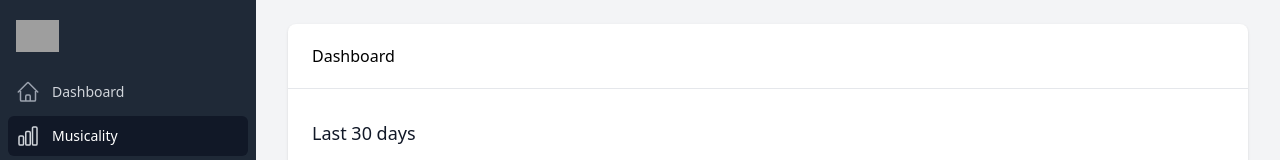
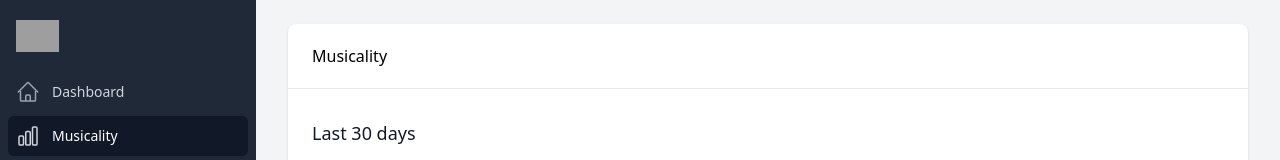
Before and after one commit to hotafrika/wails-vite-react-ts-tailwind-template, a React (Vite) app in the folder frontend/: page /music in a window 1280 px wide. Shown: the top 160 px of the page. Built offline with nearby package versions, Linux system fonts and the light colour scheme; grey boxes are pictures that could not be loaded.

Commit message:
card dynamic title

```diff
--- a/frontend/src/components/layout/HeaderFootwCard.tsx
+++ b/frontend/src/components/layout/HeaderFootwCard.tsx
@@ -1,11 +1,21 @@
 import React from "react";
+import {navigation } from "./Sidebar"
+import { useLocation } from 'react-router-dom';
+
 
 export default function Example({ children }) {
+
+    let location = useLocation();
+
+
+    let title = navigation.find(i=>i.href ===location.pathname)?.name || ''
+
+
   return (
     <div className="divide-y divide-gray-200 overflow-hidden rounded-lg bg-white shadow">
 
       <div className="px-4 py-5 sm:px-6">
-        Dashboard
+        {title}
         {/* Content goes here */}
         {/* We use less vertical padding on card headers on desktop than on body sections */}
       </div>
--- a/frontend/src/components/layout/Sidebar.tsx
+++ b/frontend/src/components/layout/Sidebar.tsx
@@ -18,7 +18,7 @@ function classNames(...classes) {
   return classes.filter(Boolean).join(" ");
 }
 
-const navigation = [
+export const navigation = [
   { name: "Dashboard", href: "/", icon: HomeIcon, current: true },
   { name: "Musicality", href: "/music", icon: ChartBarIcon, current: false },
   { name: "Practice", href: "/practice", icon: ChartBarIcon, current: false },
```
